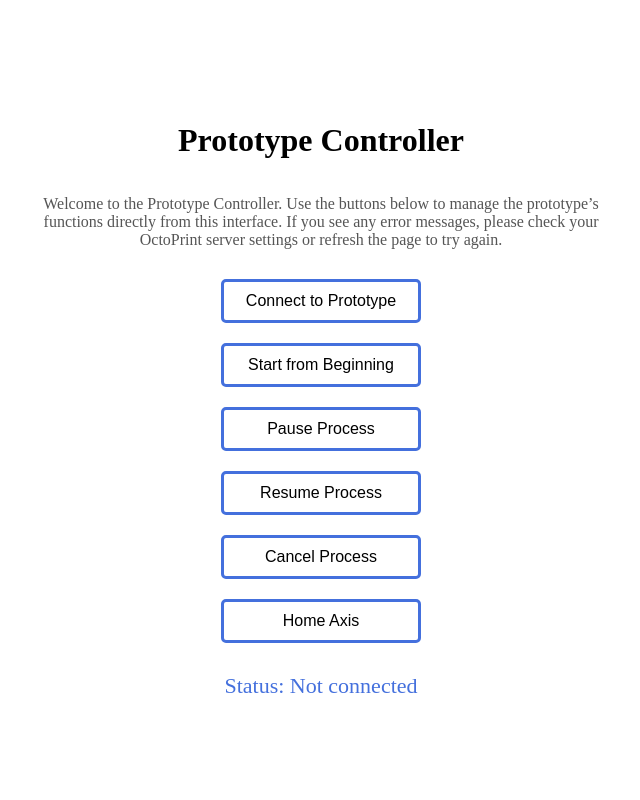
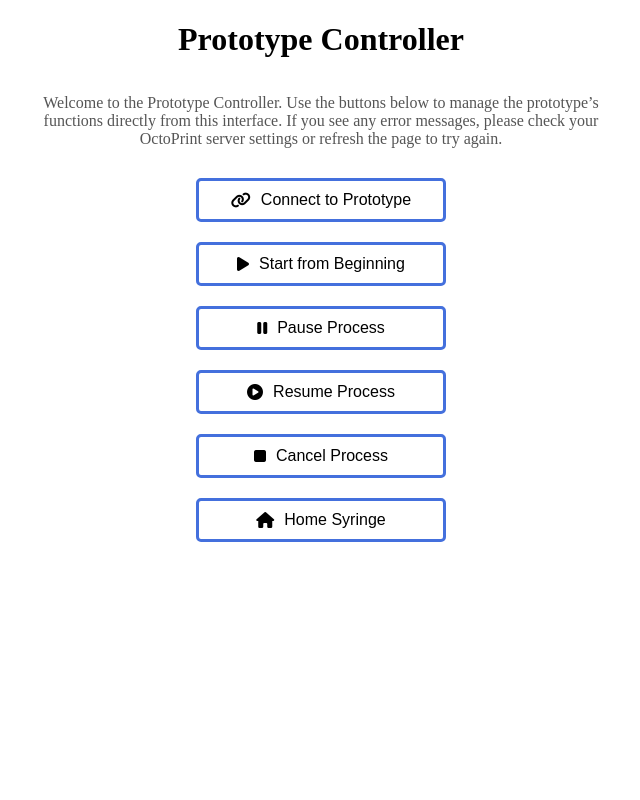
Before and after one commit to jmart394/BIOE400SVBA, a Flask app: template UserInterface_SVBA/templates/interface_2.html in a window 1280 px wide. Shown: the whole page, without its empty margins (319-959 px from the left). Run offline with Flask 3, Linux system fonts and the light colour scheme; the template is opened without the code that fills it, so the values that code supplies are empty.

Commit message:
Update interface_2.html

```diff
--- a/UserInterface_SVBA/templates/interface_2.html
+++ b/UserInterface_SVBA/templates/interface_2.html
@@ -4,13 +4,15 @@
     <meta charset="UTF-8">
     <meta name="viewport" content="width=device-width, initial-scale=1.0">
     <title>Prototype Controller</title>
+    <!-- Add Font Awesome for Icons -->
+    <link href="https://cdnjs.cloudflare.com/ajax/libs/font-awesome/6.5.0/css/all.min.css" rel="stylesheet">
     <style>
         body {
             display: flex;
             flex-direction: column;
             justify-content: center;
             align-items: center;
-            height: 100vh;
+            height: 100;
             margin: 0;
             background-color: white;
         }
@@ -19,6 +21,7 @@
             text-align: center;
             margin-bottom: 20px;
         }
+
         p {
             text-align: center;
             max-width: 600px;
@@ -26,8 +29,9 @@
             font-size: 16px;
             color: #555;
         }
+
         button {
-            width: 200px;
+            width: 250px;
             padding: 10px;
             margin: 10px;
             font-size: 16px;
@@ -36,72 +40,66 @@
             background-color: white;
             color: black;
             border-radius: 5px;
+            display: flex;
+            align-items: center;
+            justify-content: center;
+        }
+
+        button i {
+            margin-right: 10px; /* Add space between the icon and text */
         }
 
         button:hover {
             background-color: #c9c3c3;
         }
 
-        #status {
-            margin-top: 20px;
-            font-size: 22px;
-            color: rgb(68, 112, 221);
+        #loading-message {
+            font-size: 18px;
+            color: #ff9900;
+            font-weight: bold;
+            display: none;
         }
     </style>
+</head>
+<body>
+    <h1>Prototype Controller</h1>
+    <p>Welcome to the Prototype Controller. Use the buttons below to manage the prototype’s functions directly from this interface. If you see any error messages, please check your OctoPrint server settings or refresh the page to try again.</p>
+
+    <!-- Buttons with icons -->
+    <button onclick="connectToPrototype()"><i class="fas fa-link"></i>Connect to Prototype</button>
+    <button onclick="window.location.href='/start'"><i class="fas fa-play"></i>Start from Beginning</button>
+    <button onclick="window.location.href='/pause'"><i class="fas fa-pause"></i>Pause Process</button>
+    <button onclick="window.location.href='/resume'"><i class="fas fa-play-circle"></i>Resume Process</button>
+    <button onclick="window.location.href='/cancel'"><i class="fas fa-stop"></i>Cancel Process</button>
+    <button onclick="window.location.href='/home'"><i class="fas fa-home"></i>Home Syringe</button>
+
     <script>
+
+        // Function to start the prototype process
+        function startPrototype() {
+            fetch('/start')
+                .then(response => response.json())
+                .then(data => {
+                    alert(data.message);  // Show a popup indicating the process has started
+                })
+                .catch(error => {
+                    console.error('Error:', error);
+                    alert("Failed to start the process. Please check your server.");
+                });
+        }
+
+        // Function to connect to the prototype
         function connectToPrototype() {
             fetch('/connect')
                 .then(response => response.json())
                 .then(data => {
-                    document.getElementById("status").innerText = data.message;
-                    if (data.status === "connected") {
-                        setInterval(checkConnectionStatus, 40000);  // Check connection status every 40 seconds
-                    }
+                    alert(data.message);  // Show a popup with the connection status
                 })
-                .catch(error => console.error('Error:', error));
-        }
-
-        function checkConnectionStatus() {
-            fetch('/check_connection')
-                .then(response => response.json())
-                .then(data => {
-                    document.getElementById("status").innerText = `Status: ${data.message}`;
-                })
-                .catch(error => console.error('Error:', error));
-        }
-        function startPrototype() {
-            fetch('/start')
-                .then(response => response.json())
-                .then(data => {
-                    alert(data.message);  // Show a message that the start process was successful
-                })
-                .catch(error => console.error('Error:', error));
+                .catch(error => {
+                    console.error('Error:', error);
+                    alert("Failed to connect to the prototype. Please check your server.");
+                });
         }
     </script>
-</head>
-<body>
-    <h1>Prototype Controller</h1>
-    <p>Welcome to the Prototype Controller. Use the buttons below to manage the prototype’s functions directly from this interface.
-       <!--
-        <br><strong>Instructions:</strong>
-        <ul>
-            <li><strong>Connect to Prototype:</strong> Connects to the prototype and checks the connection status.</li>
-            <li><strong>Start from Beginning:</strong> Loads and starts the process.</li>
-            <li><strong>Pause:</strong> Pauses the ongoing process.</li>
-            <li><strong>Resume:</strong> Resumes the paused process.</li>
-            <li><strong>Cancel:</strong> Cancels the process job entirely.</li>
-            <li><strong>Home Axis:</strong> Homes the prototype's X, Y, and Z axes.</li>
-        </ul>
-        -->
-        If you see any error messages, please check your OctoPrint server settings or refresh the page to try again.
-     </p>
-    <button onclick="connectToPrototype()">Connect to Prototype</button>
-   <!--  OLD VERISON <button onclick="window.location.href='/start'">Start from Beginning</button>-->
-    <button onclick="startPrototype()">Start from Beginning</button>
-    <button onclick="window.location.href='/pause'">Pause Process</button>
-    <button onclick="window.location.href='/resume'">Resume Process</button>
-    <button onclick="window.location.href='/cancel'">Cancel Process</button>
-    <button onclick="window.location.href='/home'">Home Axis</button>
-    <div id="status">Status: Not connected</div>
 </body>
 </html>
```
